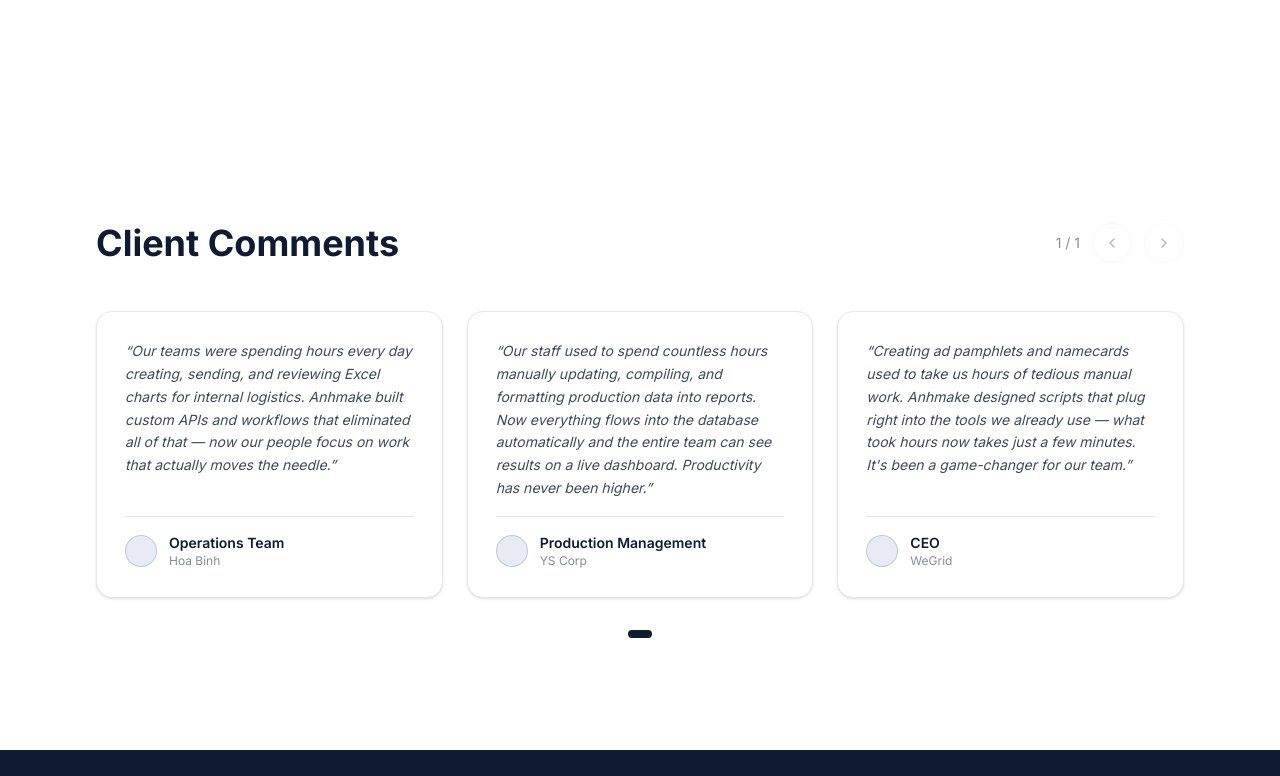
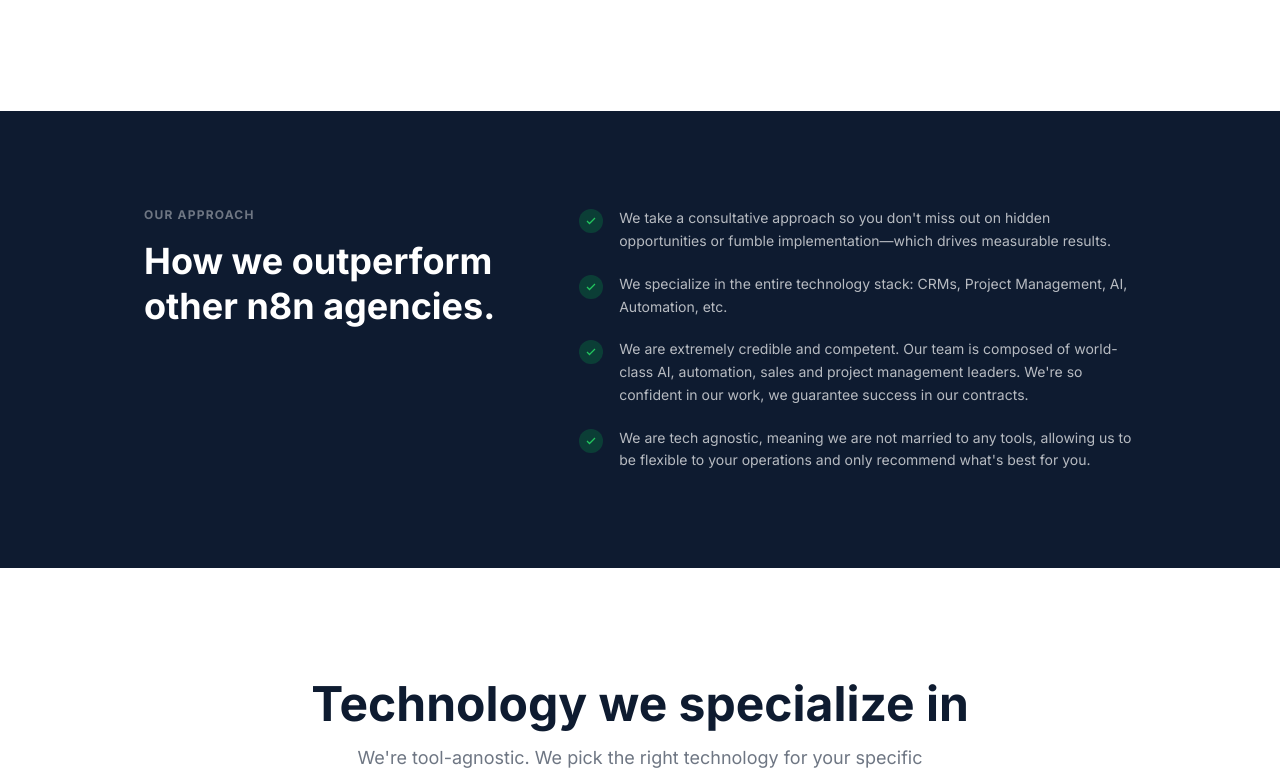
Before and after one commit to borinomi/anhmake, a Next.js app: page /n8n-automation in a window 1280 px wide. Shown: the part 3203-3979 px from the top of the page. Built offline with nearby package versions, Linux system fonts and the light colour scheme.

Commit message:
fix: remove Reviews component from n8n page

```diff
--- a/app/n8n-automation/page.tsx
+++ b/app/n8n-automation/page.tsx
@@ -3,7 +3,6 @@ import CaseStudies from "@/components/CaseStudies";
 import { members } from "@/components/Team";
 import { stats } from "@/components/StatsBar";
 import Technology from "@/components/Technology";
-import Reviews from "@/components/Reviews";
 
 export const metadata = {
   title: "n8n Automation | Anhmake",
@@ -181,8 +180,6 @@ export default function N8nAutomationPage() {
       {/* Case Studies */}
       <CaseStudies />
 
-      {/* Client Reviews */}
-      <Reviews />
 
       {/* How We Outperform */}
       <section className="py-24 bg-axe-dark text-white">
```
